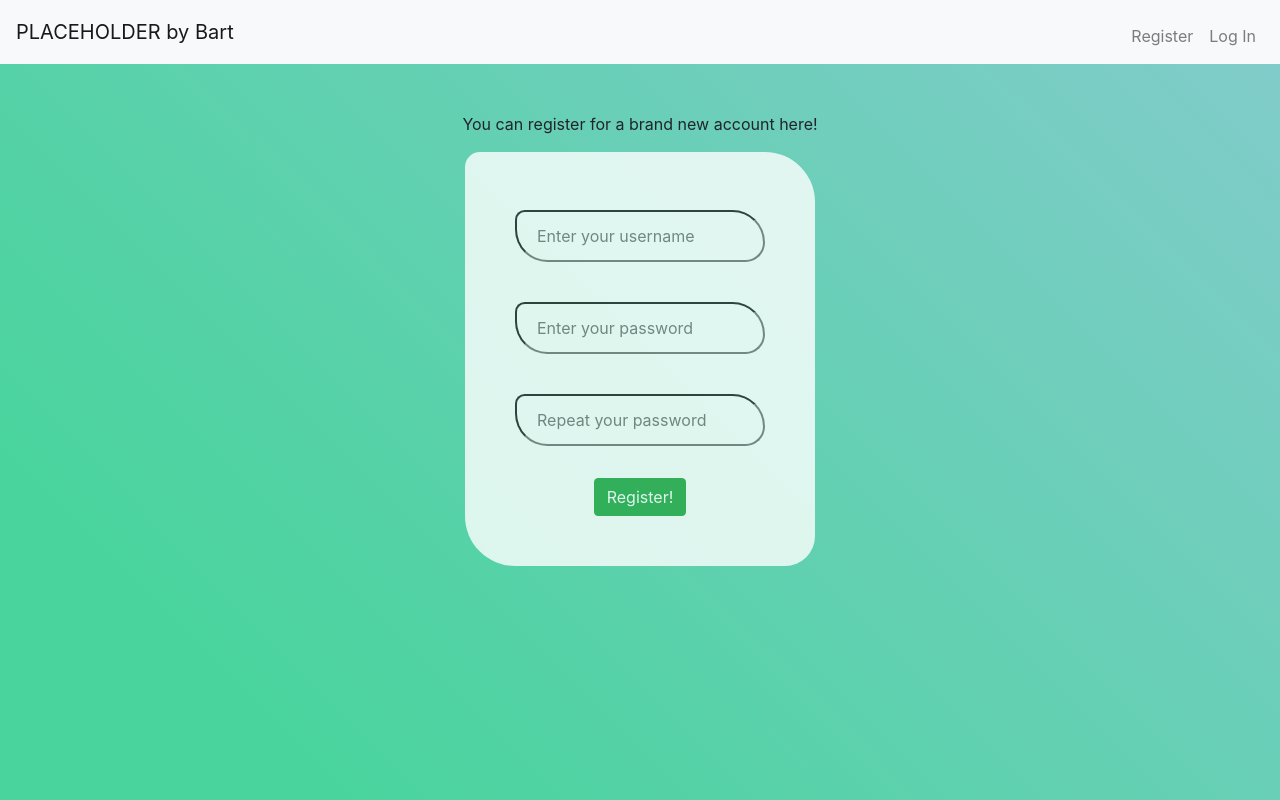
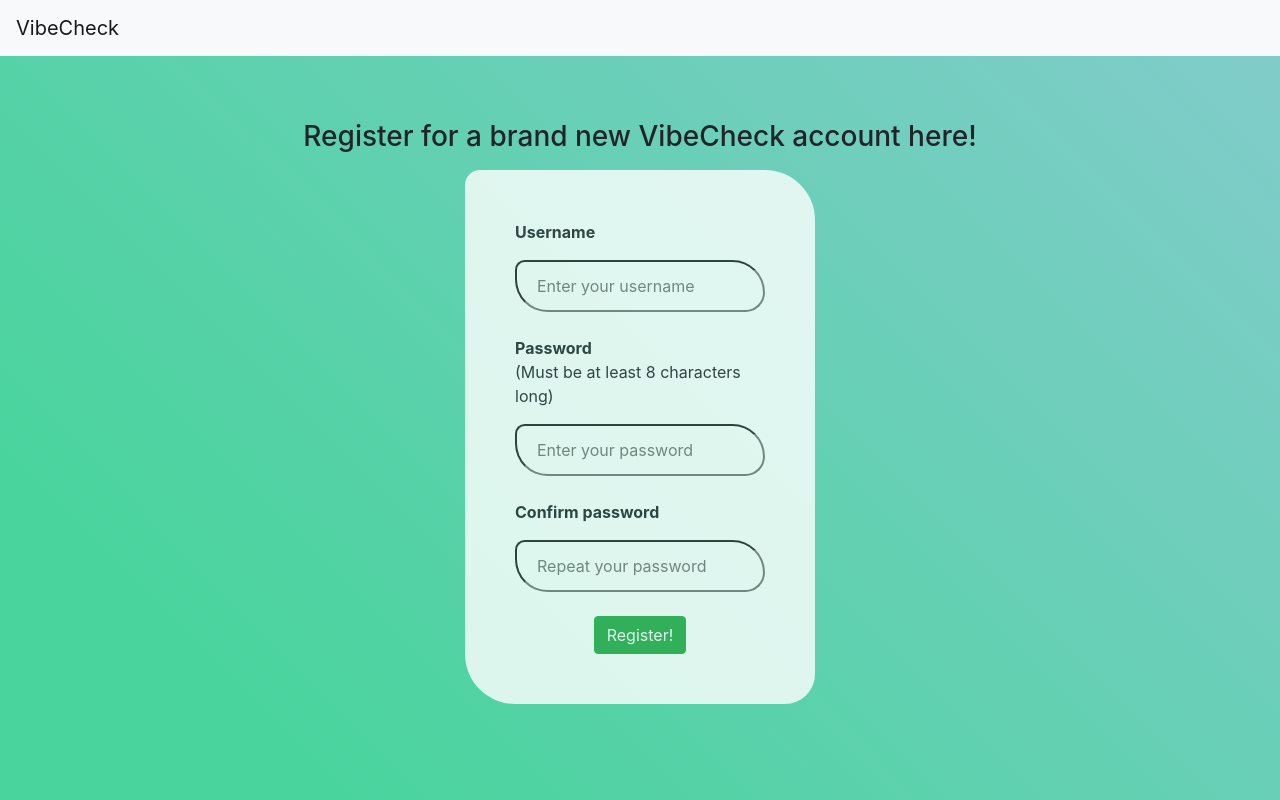
Before and after one commit to UhhBart/webik, a Flask app: page /register in a window 1280 px wide. Run offline with Flask 2, Linux system fonts and the light colour scheme; some libraries are stand-ins or nearby versions.

Commit message:
pretty much finished design for register and login + added javascript

```diff
--- a/application.py
+++ b/application.py
@@ -115,6 +115,7 @@ def change_password():
 def login():
     """Log user in"""
 
+    return render_template("login.html")
     # Forget any user_id
     session.clear()
 
--- a/static/styles.css
+++ b/static/styles.css
@@ -21,7 +21,6 @@ border-radius: 15px 50px 30px;
   width: 100%;
   border-radius: 15px 50px 30px;
   padding: 12px 20px;
-  margin: 8px 0;
   box-sizing: border-box;
 
 }
--- a/templates/layout.html
+++ b/templates/layout.html
@@ -20,14 +20,14 @@
         <script src="https://cdnjs.cloudflare.com/ajax/libs/popper.js/1.14.3/umd/popper.min.js"></script>
         <script src="https://maxcdn.bootstrapcdn.com/bootstrap/4.1.3/js/bootstrap.min.js"></script>
 
-        <title>C$50 Finance: {% block title %}{% endblock %}</title>
+        <title>VibeCheck: {% block title %}{% endblock %}</title>
 
     </head>
 
     <body>
 
          <nav class="navbar navbar-expand-md navbar-light bg-light">
-            <a class="navbar-brand" href="/"></span><span class="blue">PLACEHOLDER</span> <span class="white">by Bart</span></a>
+            <a class="navbar-brand" href="/"></span><span class="blue">VibeCheck</span></a>
             <button aria-controls="navbar" aria-expanded="false" aria-label="Toggle navigation" class="navbar-toggler" data-target="#navbar" data-toggle="collapse" type="button">
                 <span class="navbar-toggler-icon"></span>
             </button>
@@ -42,11 +42,6 @@
                     <ul class="navbar-nav ml-auto mt-2">
                         <li class="nav-item"><a class="nav-link" href="/logout">Log Out</a></li>
                         <li class="nav-item"><a class="nav-link" href="/change_password">Change password</a></li>
-                    </ul>
-                {% else %}
-                    <ul class="navbar-nav ml-auto mt-2">
-                        <li class="nav-item"><a class="nav-link" href="/register">Register</a></li>
-                        <li class="nav-item"><a class="nav-link" href="/login">Log In</a></li>
                     </ul>
                 {% endif %}
             </div>
--- a/templates/register.html
+++ b/templates/register.html
@@ -10,22 +10,51 @@
     </head>
 {% block main %}
     <body>
-        <p align="center">You can register for a brand new account here!</p>
-        <form action= "/" method="POST" name="register" >
+        <div>
+            <p><h3 align="center" color="#ff0000">Register for a brand new VibeCheck account here!</h3></p>
+        </div>
+        <form id="form" action= "/" method="POST" name="register" >
             <div>
+                <p align="left"><strong>Username</strong></p>
                 <input class="field" id="username" name="username" type="text" autocomplete="off" placeholder="Enter your username" required>
             </div>
             <br>
             <div>
+                <p align="left"><strong>Password</strong><br>(Must be at least 8 characters long)</p>
                 <input class="field" id="password" name="password" type="password" autocomplete="off" placeholder="Enter your password" required>
             </div>
             <br>
             <div>
-                <input class="field" id="rcorner" id="confirm_password" name="confirm_password" type="password" autocomplete="off" placeholder="Repeat your password" required>
+                <p align="left"><strong>Confirm password</strong></p>
+                <input class="field" id="confirm_password" name="confirm_password" type="password" autocomplete="off" placeholder="Repeat your password" required>
             </div>
             <br>
             <div>
                 <input class= "btn btn-success" type="submit" value="Register!">
             </div>
         </form>
+
+<script>
+const username = document.getElementById("username");
+const password = document.getElementById("password");
+const confirm_password = document.getElementById("confirm_password");
+const form = document.getElementById("form");
+
+form.addEventListener("submit", function(error) {
+    if (username.value == ""){
+        error.preventDefault();
+        alert("Please enter your username");
+    }
+    else if (password.value.length < 8){
+        error.preventDefault();
+        password.style.borderColor = "red";
+        alert("Make sure your password is at least 8 characters");
+    }
+    else if (password.value != confirm_password.value){
+        error.preventDefault();
+        confirm_password.style.borderColor = "red";
+        alert("Passwords don't match");
+    }
+});
+</script>
 {% endblock %}
```
Also changed, not shown: templates/login.html (+25 -4 lines), project.db.
